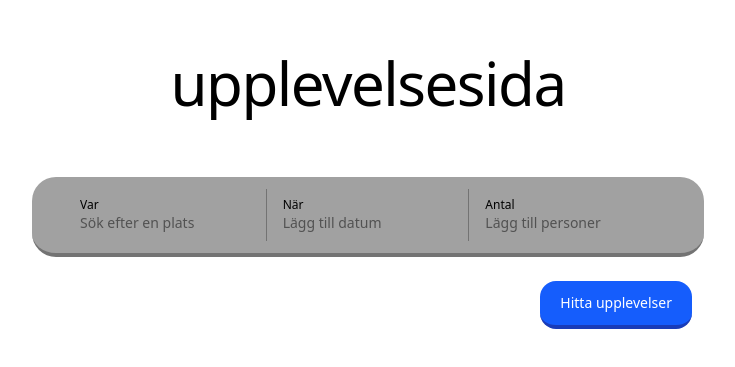
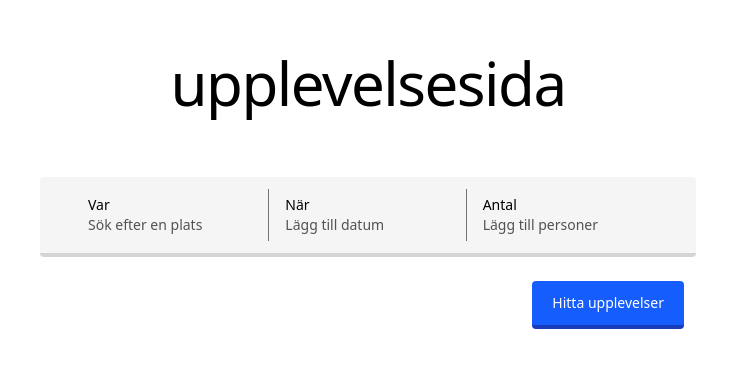
Before and after one commit to SixtenE/upplevelsesida, a Vue app: page / in a window 1280 px wide. Shown: the part 123-490 px from the top of the page, without its empty margins (272-1007 px from the left). Built offline with nearby package versions, Linux system fonts and the light colour scheme.

Commit message:
style: improve layout and accessibility in HomeView component

```diff
--- a/src/views/HomeView.vue
+++ b/src/views/HomeView.vue
@@ -1,4 +1,6 @@
 <script lang="ts" setup>
+import { RouterLink } from 'vue-router'
+
 // type experience = {
 //   id: string
 //   title: string
@@ -18,18 +20,18 @@
 </script>
 
 <template>
-  <main class="container mx-auto flex flex-col pt-44 items-center gap-16">
+  <main class="container mx-auto flex flex-col pt-32 sm:pt-44 items-center gap-16">
     <h1 class="text-center text-black dark:text-white text-6xl font-medium tracking-tight">
       upplevelsesida
     </h1>
-    <div class="w-full sm:w-2xl flex flex-col gap-6">
+    <div class="w-full sm:w-2xl flex flex-col gap-6 px-2">
       <div
-        class="h-20 w-full px-8 py-3 grid grid-cols-3 bg-neutral-400 border-b-4 border-neutral-500 rounded-3xl"
+        class="h-20 w-full px-0 sm:px-8 py-3 grid grid-cols-3 bg-neutral-100 border-b-4 border-neutral-300 rounded-sm"
       >
         <div
           class="w-full border-r border-neutral-500 h-full flex flex-col justify-center items-center pl-4"
         >
-          <label for="location" class="w-full text-xs font-medium">Var</label>
+          <label for="location" class="w-full text-sm font-medium">Var</label>
           <input
             type="text"
             id="location"
@@ -40,7 +42,7 @@
         <div
           class="w-full border-r border-neutral-500 h-full flex flex-col justify-center items-center pl-4"
         >
-          <label for="date" class="w-full text-xs font-medium">När</label>
+          <label for="date" class="w-full text-sm font-medium">När</label>
           <input
             type="text"
             id="date"
@@ -49,7 +51,7 @@
           />
         </div>
         <div class="w-full h-full flex flex-col justify-center items-center pl-4">
-          <label for="group_size" class="w-full text-xs font-medium">Antal</label>
+          <label for="group_size" class="w-full text-sm font-medium">Antal</label>
           <input
             type="text"
             id="group_size"
@@ -59,11 +61,13 @@
         </div>
       </div>
       <div class="w-full flex justify-end px-3">
-        <button
-          class="py-3 px-5 text-sm border-b-4 border-blue-800 bg-blue-600 text-white rounded-2xl"
-        >
-          Hitta upplevelser
-        </button>
+        <RouterLink to="/#123">
+          <button
+            class="py-3 px-5 text-sm border-b-4 border-blue-800 bg-blue-600 text-white rounded-sm"
+          >
+            Hitta upplevelser
+          </button>
+        </RouterLink>
       </div>
     </div>
   </main>
```
